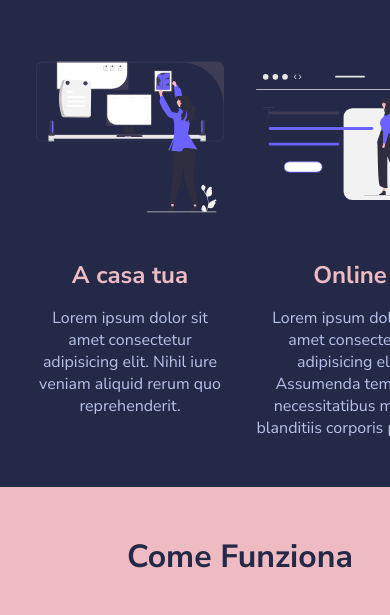
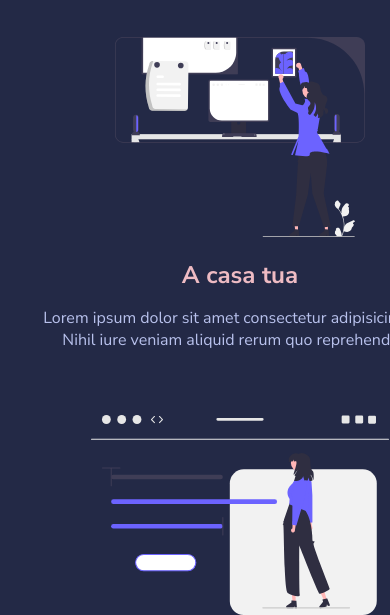
Before and after one commit to giovanni-arduini/html-css-resp-wannabe, a plain HTML site: page index.html in a window 390 px wide. Shown: the part 196-811 px from the top of the page. Drawn offline with Linux system fonts and the light colour scheme.

Commit message:
ADD resp for Lessons row and col

```diff
--- a/css/responsive.css
+++ b/css/responsive.css
@@ -21,4 +21,15 @@
   .container {
     max-width: 480px;
   }
+
+  /* LESSONS */
+
+  .row {
+    flex-wrap: wrap;
+  }
+
+  .lessons .col {
+    width: 100%;
+    margin-bottom: 4rem;
+  }
 }
```
